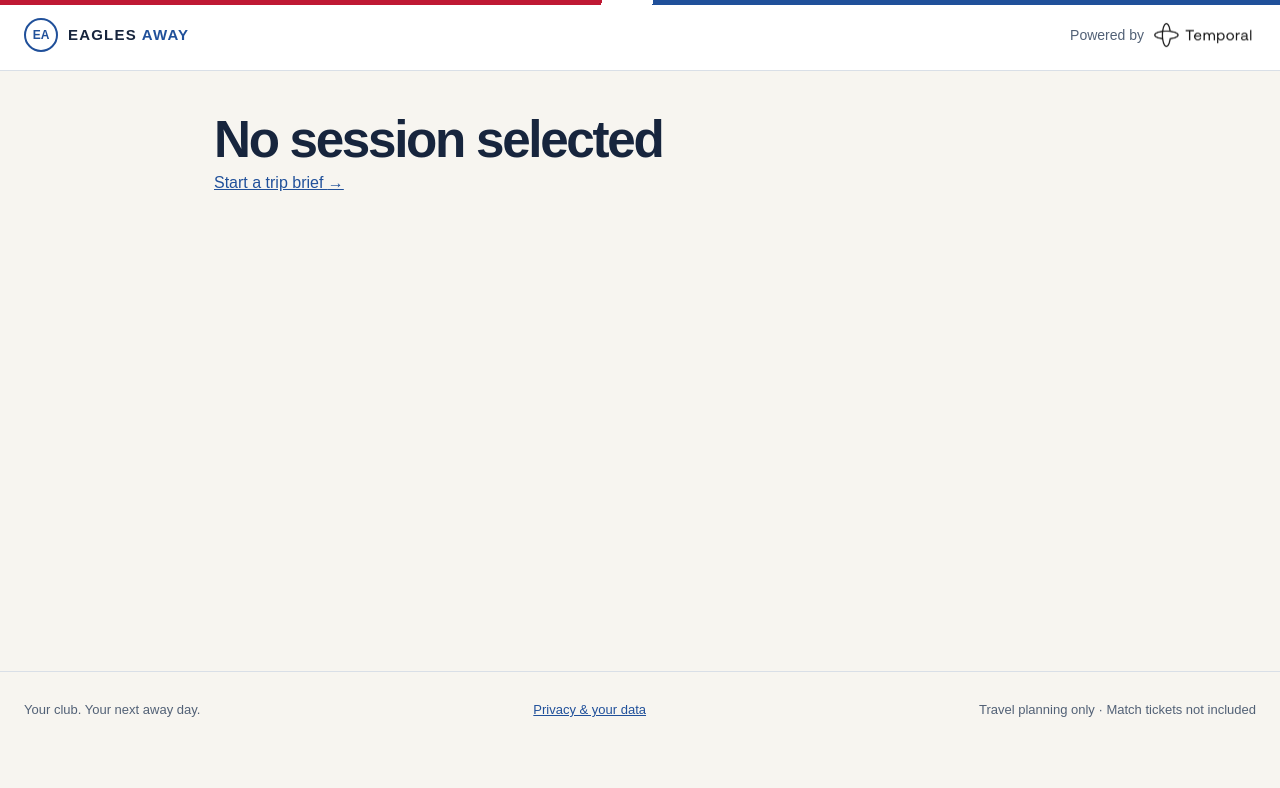
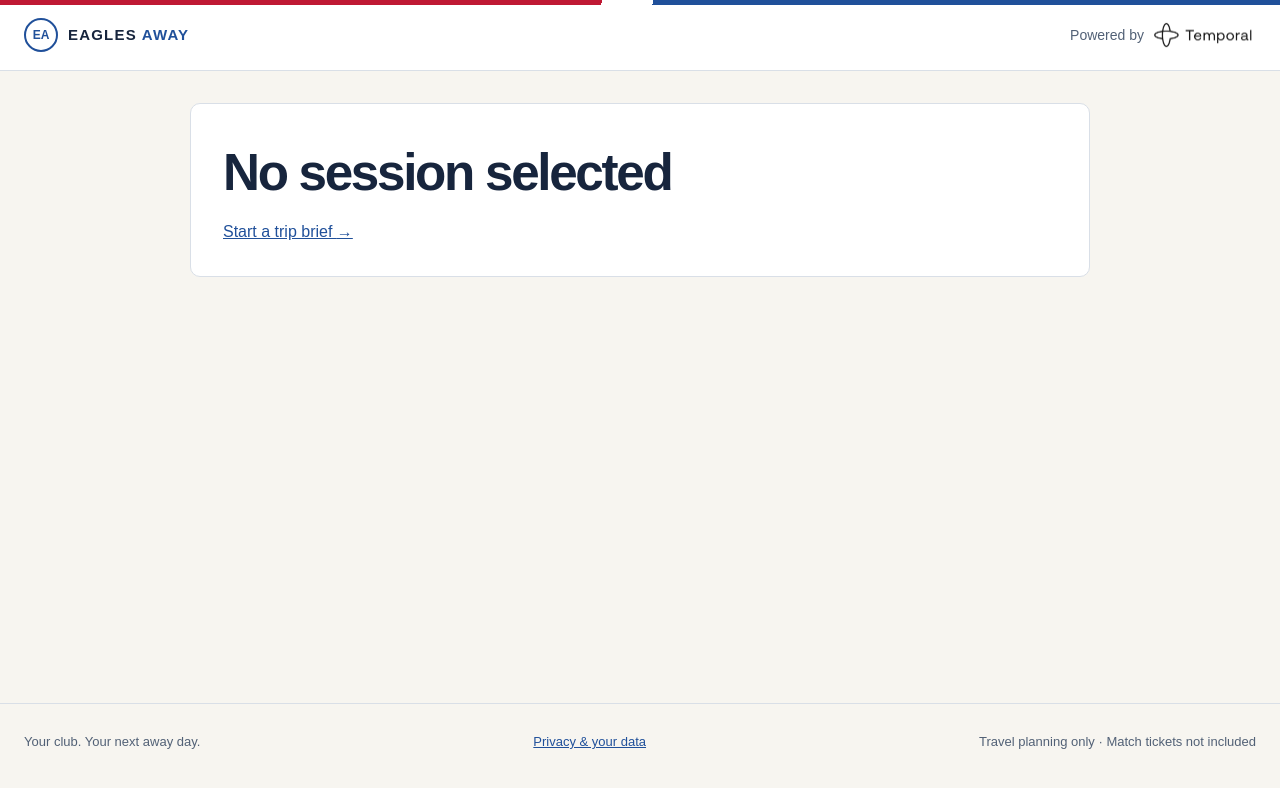
Before and after one commit to atbaker/cpfc-europa-trip, a Next.js app in the folder frontend/: page /plan in a window 1280 px wide. Shown: the top 788 px of the page. Built offline with nearby package versions, Linux system fonts and the light colour scheme; no server answers.

Commit message:
Align missing-session and not-found pages with site styling

```diff
--- a/frontend/components/plan-experience.tsx
+++ b/frontend/components/plan-experience.tsx
@@ -74,7 +74,7 @@ export function PlanExperience() {
     try { await request(`/api/sessions/${session}/finalize`, { method: "POST", body: JSON.stringify({ id: finalizeId.current }) }); refresh.current(); }
     catch (e) { setFinalizing(false); setError(e instanceof Error ? e.message : "Please retry."); }
   }
-  if (!session) return <div className="plan"><h1>No session selected</h1><Link href="/">Start a trip brief <span className="arrow">→</span></Link></div>;
+  if (!session) return <div className="plan panel"><h1>No session selected</h1><Link href="/">Start a trip brief <span className="arrow">→</span></Link></div>;
   const closed = terminal(snapshot) || snapshot?.phase === "finalizing" || !!snapshot?.finalization_reason || finalizing;
   const origin = snapshot?.origin_city ?? "your city";
   return <div className="plan">{snapshot?.development_mode && <div className="notice">Development preview · Synthetic trips and prices · Email previews only</div>}<div className="plan-heading"><div><p className="eyebrow">YOUR AWAY DAYS</p><h1>A plan worth<br />travelling for.</h1></div><span className="tag">From {origin}</span></div>
```
Also changed, not shown: frontend/app/not-found.tsx (added, +10 -0 lines), 2 other files (tests, documents, lock files or other folders).
